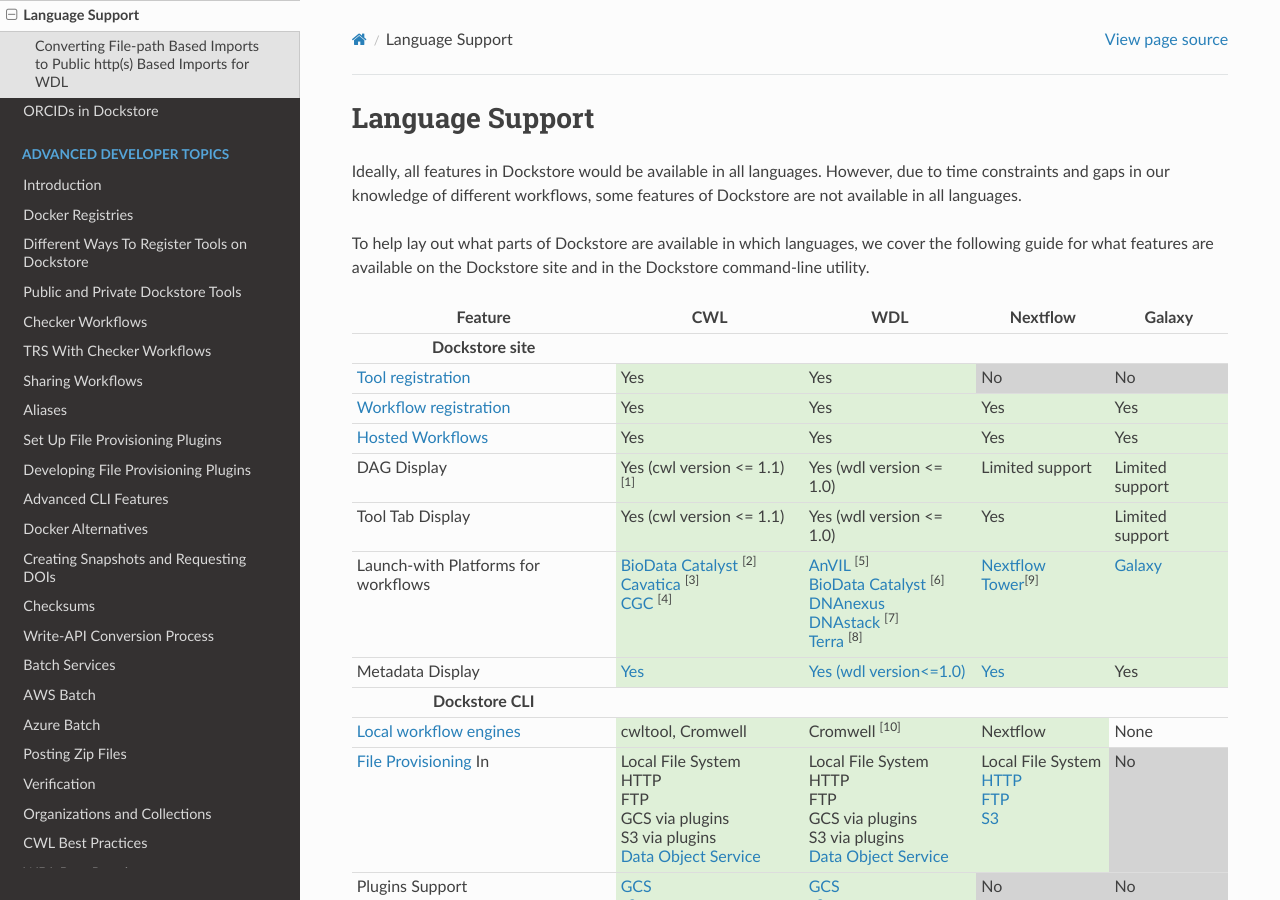
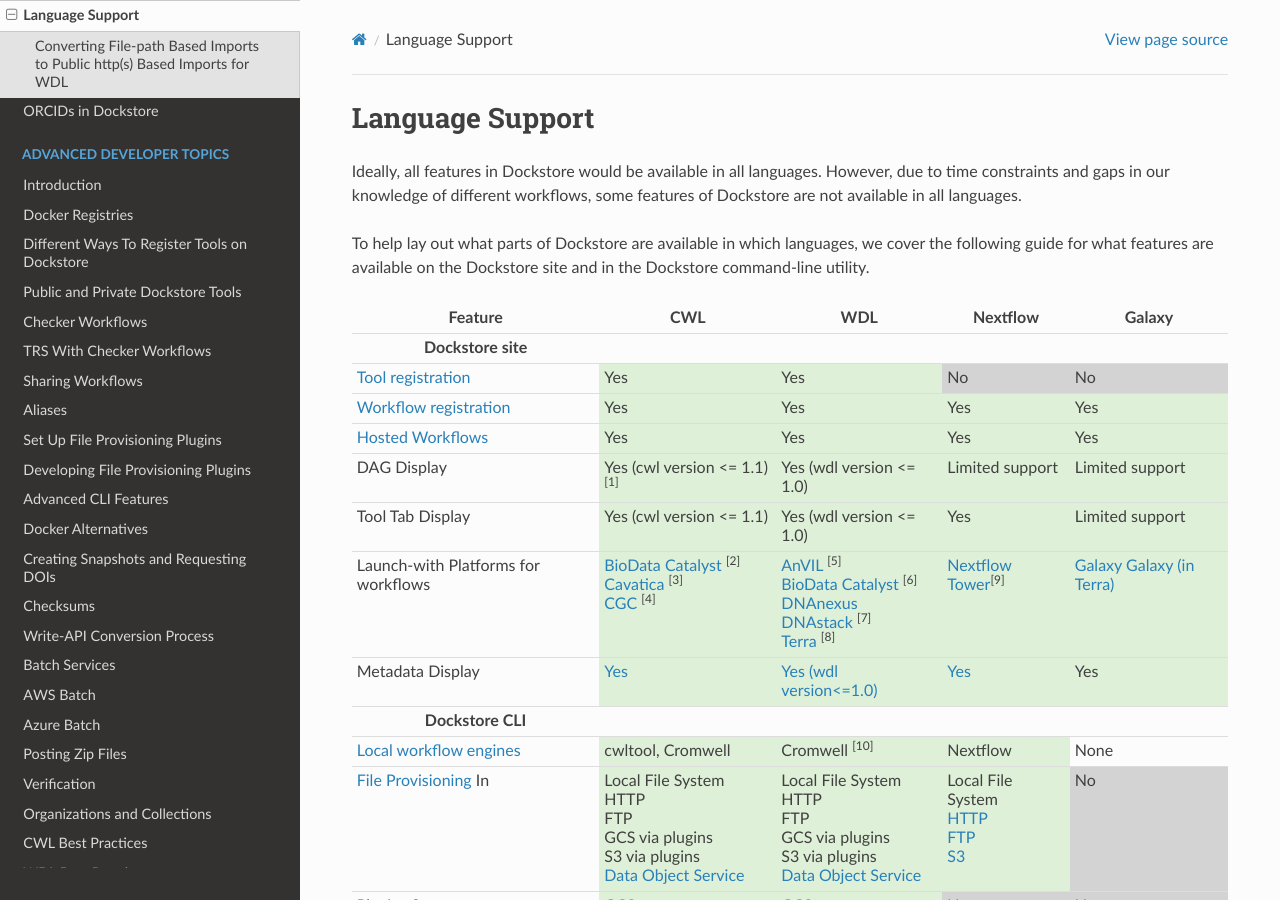
Before and after one commit to dockstore/dockstore-documentation, a Sphinx documentation site: the page built from docs/end-user-topics/language-support.rst, in a window 1280 px wide and 900 px high. Built offline with Sphinx 7.4.7 and the Read the Docs theme 2.0.0, drawn with Linux system fonts in a browser that asks for light colours.

Commit message:
Update language-support.html

```diff
--- a/docs/_static/language-support.html
+++ b/docs/_static/language-support.html
@@ -95,6 +95,7 @@
             </td>
             <td style="background-color:#dff0d8; padding: 5px;">
                 <a href="../launch-with/galaxy-launch-with.html">Galaxy</a>
+                <a href="../getting-started/getting-started-with-galaxy.html#custom-galaxy-in-the-cloud-with-terra-anvil-and-biodata-catalyst">Galaxy (in Terra)</a>
             </td>
         </tr>
         <tr style="border-top: 1px solid #ddd; ">
```
